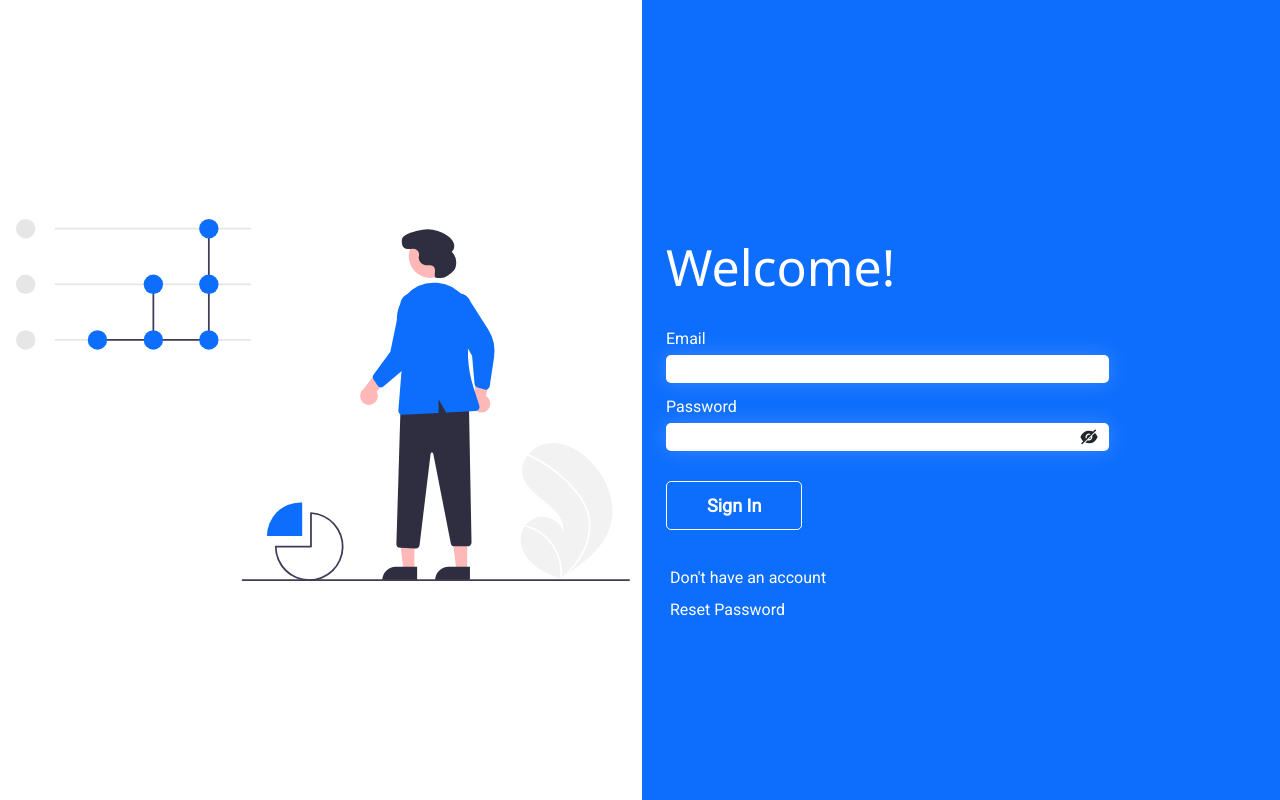
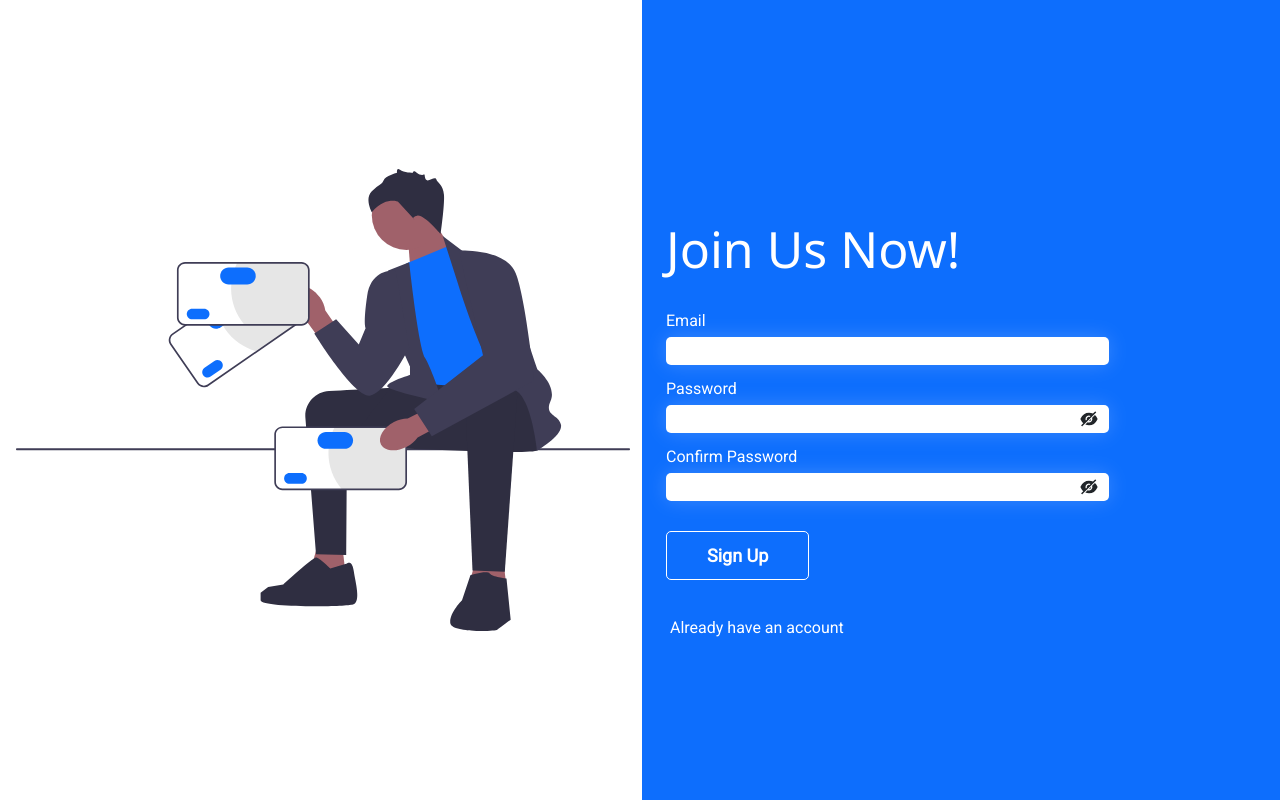
Before and after one commit to alfarouq-tech/AFT-Dashboard, a React (Create React App) app: page /sign-up in a window 1280 px wide. Before the commit this address led to /login. Built offline with nearby package versions, Linux system fonts and the light colour scheme.

Commit message:
Add login page

```diff
--- a/src/App.tsx
+++ b/src/App.tsx
@@ -14,6 +14,7 @@ import OurClients from "./pages/OurClients";
 import Profile from "./pages/Profile";
 import LogIn from "./pages/LogIn";
 import Cookies from "js-cookie";
+import SignUp from "./pages/SignUp";
 
 const App = () => {
   const user = useAppSelector((state) => state.auth.user);
@@ -49,6 +50,7 @@ const App = () => {
           />
         </Route>
         <Route path="/login" element={<LogIn auth={auth} />} />
+        <Route path="/sign-up" element={<SignUp auth={auth} />} />
       </Routes>
     </BrowserRouter>
   );
--- a/src/IFs.ts
+++ b/src/IFs.ts
@@ -1,6 +1,7 @@
 export interface AuthFields {
   email: string,
   password: string,
+  confirm_password?: string,
 }
 
 export interface Employee {
--- /dev/null
+++ b/src/components/SignUpForm.tsx
@@ -0,0 +1,119 @@
+import React, { memo, useEffect, useState } from "react";
+// React Router
+import { Link } from "react-router-dom";
+// Interfaces
+import { AuthFields } from "../IFs";
+// Redux & Auth
+import signUpWithEmailAndPassword from "../redux/auth/signUpWithEmailAndPassword";
+import { useAppDispatch, useAppSelector } from "../redux/hooks";
+// Formik
+import { Formik } from "formik";
+import * as Yup from "yup";
+// Components
+import BaseInput from "./BaseInput";
+
+const LogInForm = memo(() => {
+  const dispatch = useAppDispatch();
+  const errorMessage = useAppSelector((state) => state.auth.errorMessage);
+  const [signUpErrorMessage, setSignUpErrorMessage] = useState("");
+  const [passwordFieldType, setPasswordFieldType] = useState("password");
+  const [confirmPasswordFieldType, setConfirmPasswordFieldType] =
+    useState("password");
+
+  const resetSignUpErrorMessage = () => setSignUpErrorMessage("");
+
+  const initValues: AuthFields = {
+    email: "",
+    password: "",
+    confirm_password: "",
+  };
+
+  const validation = Yup.object({
+    email: Yup.string()
+      .email("Email is not valid")
+      .required("Email Is Required"),
+    password: Yup.string()
+      .required("Please, enter your password")
+      .matches(
+        /^(?=.*[A-Za-z])(?=.*\d)(?=.*[@$!%*#?&])[A-Za-z\d@$!%*#?&]{8,}$/,
+        "Must Contain 8 Characters, One Uppercase, One Lowercase, One Number and one special case Character"
+      ),
+    confirm_password: Yup.string()
+      .label("Password Confirm")
+      .required("Please, confirm your password")
+      .oneOf([Yup.ref("password")], "Passwords does not match"),
+  });
+
+  const onSubmit = (values: AuthFields) =>
+    dispatch(signUpWithEmailAndPassword(values.email, values.password));
+
+  const togglePassword = () =>
+    passwordFieldType === "password"
+      ? setPasswordFieldType("text")
+      : setPasswordFieldType("password");
+  const toggleConfirmPassword = () =>
+    confirmPasswordFieldType === "password"
+      ? setConfirmPasswordFieldType("text")
+      : setConfirmPasswordFieldType("password");
+
+  useEffect(() => {
+    return setSignUpErrorMessage(errorMessage);
+  }, [errorMessage]);
+
+  return (
+    <div className="col-12 col-md-6 bg-primary pt-5 d-flex flex-column justify-content-center">
+      <h2 className="text-white form-title mb-4">Join Us Now!</h2>
+      <Formik
+        initialValues={initValues}
+        validationSchema={validation}
+        onSubmit={onSubmit}
+      >
+        {({ errors, handleSubmit }) => (
+          <form onSubmit={handleSubmit}>
+            <div onClick={resetSignUpErrorMessage}>
+              <BaseInput type="text" label="Email" name="email" />
+            </div>
+            <div onClick={resetSignUpErrorMessage}>
+              <BaseInput
+                type={passwordFieldType}
+                label="Password"
+                name="password"
+                togglePassword={togglePassword}
+              />
+            </div>
+            <div onClick={resetSignUpErrorMessage}>
+              <BaseInput
+                type={confirmPasswordFieldType}
+                label="Confirm Password"
+                name="confirm_password"
+                togglePassword={toggleConfirmPassword}
+              />
+            </div>
+            <span className="error d-block mt-1 ms-3">
+              {signUpErrorMessage}
+            </span>
+            <button
+              type="submit"
+              className="submit"
+              disabled={
+                errors.email ||
+                errors.password ||
+                errors.confirm_password ||
+                signUpErrorMessage
+                  ? true
+                  : false
+              }
+            >
+              Sign Up
+            </button>
+            <div className="links px-3 d-flex flex-column justify-content-center align-items-start gap-2 mt-3 text-white">
+              <Link to="/login">Already have an account</Link>
+            </div>
+          </form>
+        )}
+      </Formik>
+    </div>
+  );
+});
+
+export default LogInForm;
--- /dev/null
+++ b/src/pages/SignUp.tsx
@@ -0,0 +1,25 @@
+import React from "react";
+import { Navigate } from "react-router-dom";
+import SignUpForm from "../components/SignUpForm";
+import SignUpImage from "../images/sign_up.svg";
+
+const SignUp = ({ auth }: { auth: boolean }) => {
+  return auth ? (
+    <Navigate to="/" replace={true} />
+  ) : (
+    <main className="login container-fluid px-0 ps-md-1">
+      <section className="row">
+        <div className="d-none col-6 d-md-flex align-items-center">
+          <img
+            src={SignUpImage}
+            alt="Business Analytics Image"
+            className="img-fluid"
+          />
+        </div>
+        <SignUpForm />
+      </section>
+    </main>
+  );
+};
+
+export default SignUp;
--- /dev/null
+++ b/src/redux/auth/signUpWithEmailAndPassword.ts
@@ -0,0 +1,25 @@
+import { ThunkAction, AnyAction } from "@reduxjs/toolkit";
+import { auth, createUserWithEmailAndPassword } from "../../firebase";
+import { RootState } from "../store";
+import { SIGN_IN } from "../slices/authSlice";
+import Cookies from "js-cookie";
+
+export default (
+    email: string,
+    password: string
+  ): ThunkAction<void, RootState, unknown, AnyAction> =>
+  async (dispatch, state) => {
+    await createUserWithEmailAndPassword(auth, email, password)
+      .then((userCredential) => {
+        const user = userCredential.user.toJSON();
+        const in30Minutes = new Date(new Date().getTime() + 30 * 60 * 1000);
+        dispatch(
+          SIGN_IN({ user, errorMessage: "" })
+        );
+        Cookies.set("auth", "True", { expires: in30Minutes, sameSite: "Strict",  secure: true });
+      })
+      .catch((error) => {
+        dispatch(SIGN_IN({ user: null, errorMessage: "" }));
+        dispatch(SIGN_IN({ user: null, errorMessage: error.message }));
+      });
+  };
```
Also changed, not shown: src/images/sign_up.svg (added).
